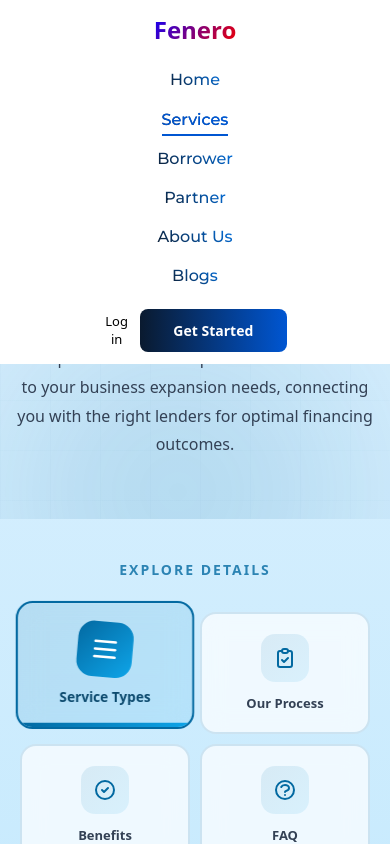
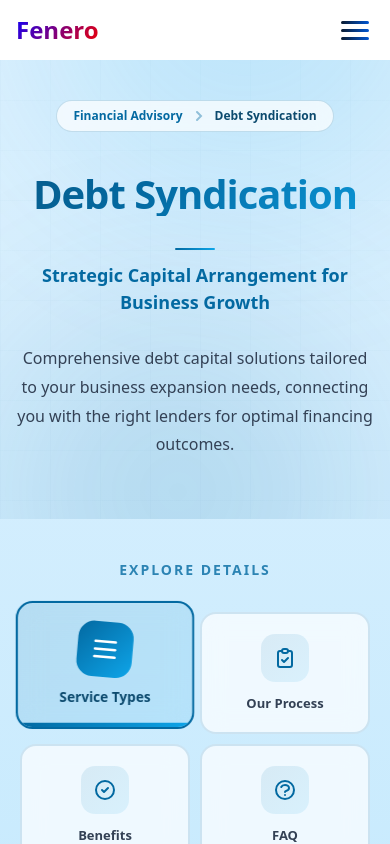
Before and after one commit to tanishhhk/Fenero, a React (Vite) app: page /services/1 in a window 390 px wide. Shown: the top 844 px of the page. Built offline with nearby package versions, Linux system fonts and the light colour scheme.

Commit message:
Responsive Navbar In Mobile View

```diff
--- a/src/components/Navbar.jsx
+++ b/src/components/Navbar.jsx
@@ -7,15 +7,15 @@
   const location = useLocation();
   const [activeLink, setActiveLink] = useState('/');
   const [showServicesDropdown, setShowServicesDropdown] = useState(false);
+  const [mobileMenuOpen, setMobileMenuOpen] = useState(false);
+  const [mobileServicesOpen, setMobileServicesOpen] = useState(false);
   const dropdownRef = useRef(null);
 
   useEffect(() => {
-    // Set active link based on current path
     setActiveLink(location.pathname);
   }, [location.pathname]);
 
   useEffect(() => {
-    // Close dropdown when clicking outside
     const handleClickOutside = (event) => {
       if (dropdownRef.current && !dropdownRef.current.contains(event.target)) {
         setShowServicesDropdown(false);
@@ -26,12 +26,32 @@
     return () => document.removeEventListener('mousedown', handleClickOutside);
   }, []);
 
+  // Close mobile menu when route changes
+  useEffect(() => {
+    setMobileMenuOpen(false);
+    setMobileServicesOpen(false);
+  }, [location.pathname]);
+
+  // Prevent body scroll when mobile menu is open
+  useEffect(() => {
+    if (mobileMenuOpen) {
+      document.body.style.overflow = 'hidden';
+    } else {
+      document.body.style.overflow = 'unset';
+    }
+    return () => {
+      document.body.style.overflow = 'unset';
+    };
+  }, [mobileMenuOpen]);
+
   const handleLogin = () => {
     navigate('/auth', { state: { mode: 'login' } });
+    setMobileMenuOpen(false);
   };
 
   const handleGetStarted = () => {
     navigate('/auth', { state: { mode: 'signup' } });
+    setMobileMenuOpen(false);
   };
 
   const isLinkActive = (href) => {
@@ -43,6 +63,8 @@
   const handleServiceClick = (serviceId) => {
     navigate(`/services/${serviceId}`);
     setShowServicesDropdown(false);
+    setMobileMenuOpen(false);
+    setMobileServicesOpen(false);
   };
 
   const services = [
@@ -53,9 +75,11 @@
   ];
 
   return (
+    <>
       <nav className="navbar">
         <div className="logo"><a href="/">Fenero</a></div>
 
+        {/* Desktop Navigation */}
         <div className="nav-links">
           <a href="/" className={isLinkActive('/') ? 'active' : ''}>Home</a>
 
@@ -86,14 +110,70 @@
           <a href="#" className={isLinkActive('#') ? 'active' : ''}>Partner</a>
           <a href="#" className={isLinkActive('#') ? 'active' : ''}>About Us</a>
           <a href="#" className={isLinkActive('#') ? 'active' : ''}>Blogs</a>
-        {/* <a href="#">Due Diligence</a> */}
         </div>
 
         <div className="new-actions">
           <button className="login-btn" onClick={handleLogin}>Log in</button>
           <button className="cta-btn" onClick={handleGetStarted}>Get Started</button>
         </div>
+
+        {/* Hamburger Menu Button */}
+        <button
+          className={`hamburger-menu ${mobileMenuOpen ? 'open' : ''}`}
+          onClick={() => setMobileMenuOpen(!mobileMenuOpen)}
+          aria-label="Toggle menu"
+        >
+          <span className="hamburger-line"></span>
+          <span className="hamburger-line"></span>
+          <span className="hamburger-line"></span>
+        </button>
       </nav>
+
+      {/* Mobile Menu Overlay */}
+      <div
+        className={`mobile-menu-overlay ${mobileMenuOpen ? 'open' : ''}`}
+        onClick={() => setMobileMenuOpen(false)}
+      ></div>
+
+      {/* Mobile Sidebar Menu */}
+      <div className={`mobile-menu ${mobileMenuOpen ? 'open' : ''}`}>
+        <div className="mobile-nav-links">
+          <a href="/" className={isLinkActive('/') ? 'active' : ''}>Home</a>
+
+          <div className={`mobile-services-wrapper ${mobileServicesOpen ? 'open' : ''}`}>
+            <button
+              className="mobile-services-link"
+              onClick={() => setMobileServicesOpen(!mobileServicesOpen)}
+            >
+              <span>Services</span>
+              <span className="mobile-services-arrow">▼</span>
+            </button>
+
+            <div className={`mobile-services-dropdown ${mobileServicesOpen ? 'open' : ''}`}>
+              {services.map(service => (
+                <button
+                  key={service.id}
+                  className="mobile-dropdown-item"
+                  onClick={() => handleServiceClick(service.id)}
+                >
+                  {service.label}
+                </button>
+              ))}
+            </div>
+          </div>
+
+          <a href="#">Borrower</a>
+          <a href="#">Partner</a>
+          <a href="#">About Us</a>
+          <a href="#">Blogs</a>
+        </div>
+
+        <div className="mobile-actions">
+          <button className="login-btn" onClick={handleLogin}>Log in</button>
+          <button className="cta-btn" onClick={handleGetStarted}>Get Started</button>
+        </div>
+      </div>
+    </>
   );
 }
 
--- a/src/components/services/TypesSection.jsx
+++ b/src/components/services/TypesSection.jsx
@@ -1,10 +1,12 @@
 // src/components/services/TypesSection.jsx
 import React, { useEffect, useRef, useState } from 'react';
+import { useNavigate } from 'react-router-dom';
 import '../../styles/services/TypesSection.css';
 
 const TypesSection = ({ types }) => {
   const sectionRef = useRef(null);
   const [visibleCards, setVisibleCards] = useState([]);
+  const navigate = useNavigate();
 
   useEffect(() => {
     const observer = new IntersectionObserver(
@@ -25,6 +27,10 @@
     return () => observer.disconnect();
   }, [types]);
 
+  const handleCardClick = () => {
+    navigate('/auth', { state: { mode: 'signup' } });
+  };
+
   return (
     <section className="types-section-v2" ref={sectionRef}>
       <div className="section-header-v2">
@@ -44,6 +50,7 @@
             data-index={index}
             className={`type-card-v2 ${visibleCards.includes(index) ? 'visible' : ''}`}
             style={{ transitionDelay: `${index * 0.1}s` }}
+            onClick={handleCardClick}
           >
             <div className="card-number">{String(index + 1).padStart(2, '0')}</div>
 
--- a/src/styles/landing/navbar.css
+++ b/src/styles/landing/navbar.css
@@ -28,7 +28,6 @@
   font-weight: 700;
   font-size: 24px;
 }
-
 
 .nav-links {
   list-style: none;
@@ -100,7 +99,6 @@
   flex-shrink: 0;
 }
 
-
 .login-btn {
   position: relative;
   background: none;
@@ -112,7 +110,6 @@
   transition: color 0.25s ease, transform 0.25s ease, opacity 0.25s ease;
 }
 
-/* Underline animation (hidden by default) */
 .login-btn::after {
   content: "";
   position: absolute;
@@ -316,6 +313,175 @@
   }
 }
 
+/* Hamburger Menu - Hidden on desktop */
+.hamburger-menu {
+  display: none;
+  flex-direction: column;
+  gap: 5px;
+  cursor: pointer;
+  z-index: 101;
+  background: none;
+  border: none;
+  padding: 5px;
+}
+
+.hamburger-line {
+  width: 28px;
+  height: 3px;
+  background: linear-gradient(90deg, #0a1a2f, #0056d2);
+  border-radius: 3px;
+  transition: all 0.3s ease;
+}
+
+.hamburger-menu.open .hamburger-line:nth-child(1) {
+  transform: rotate(45deg) translate(8px, 8px);
+}
+
+.hamburger-menu.open .hamburger-line:nth-child(2) {
+  opacity: 0;
+}
+
+.hamburger-menu.open .hamburger-line:nth-child(3) {
+  transform: rotate(-45deg) translate(8px, -8px);
+}
+
+/* Mobile Menu Overlay */
+.mobile-menu-overlay {
+  display: none;
+  position: fixed;
+  top: 0;
+  left: 0;
+  right: 0;
+  bottom: 0;
+  background: rgba(0, 0, 0, 0.5);
+  z-index: 98;
+  opacity: 0;
+  transition: opacity 0.3s ease;
+}
+
+.mobile-menu-overlay.open {
+  opacity: 1;
+}
+
+/* Mobile Sidebar Menu */
+.mobile-menu {
+  position: fixed;
+  top: 0;
+  right: -100%;
+  width: 280px;
+  height: 100vh;
+  background: linear-gradient(135deg, #ffffff 0%, #f8f9ff 100%);
+  box-shadow: -4px 0 20px rgba(0, 0, 0, 0.1);
+  z-index: 99;
+  transition: right 0.4s cubic-bezier(0.68, -0.55, 0.265, 1.55);
+  overflow-y: auto;
+  padding: 80px 30px 30px;
+}
+
+.mobile-menu.open {
+  right: 0;
+}
+
+.mobile-nav-links {
+  display: flex;
+  flex-direction: column;
+  gap: 0;
+  margin-bottom: 30px;
+}
+
+.mobile-nav-links a,
+.mobile-services-link {
+  text-decoration: none;
+  font-size: 18px;
+  font-family: "Montserrat", sans-serif;
+  font-weight: 500;
+  color: #0f1c2e;
+  padding: 16px 20px;
+  border-bottom: 1px solid rgba(3, 105, 161, 0.1);
+  transition: all 0.3s ease;
+  display: block;
+  background: none;
+  border: none;
+  border-bottom: 1px solid rgba(3, 105, 161, 0.1);
+  width: 100%;
+  text-align: left;
+  cursor: pointer;
+}
+
+.mobile-nav-links a:hover,
+.mobile-services-link:hover {
+  background: linear-gradient(90deg, rgba(1, 115, 230, 0.08) 0%, transparent 100%);
+  padding-left: 28px;
+  color: #0173e6;
+}
+
+.mobile-services-wrapper {
+  border-bottom: 1px solid rgba(3, 105, 161, 0.1);
+}
+
+.mobile-services-link {
+  display: flex;
+  justify-content: space-between;
+  align-items: center;
+  border-bottom: none;
+}
+
+.mobile-services-arrow {
+  font-size: 12px;
+  transition: transform 0.3s ease;
+}
+
+.mobile-services-wrapper.open .mobile-services-arrow {
+  transform: rotate(180deg);
+}
+
+.mobile-services-dropdown {
+  max-height: 0;
+  overflow: hidden;
+  transition: max-height 0.4s ease;
+  background: rgba(1, 115, 230, 0.03);
+}
+
+.mobile-services-dropdown.open {
+  max-height: 300px;
+}
+
+.mobile-dropdown-item {
+  display: block;
+  width: 100%;
+  padding: 14px 20px 14px 36px;
+  background: none;
+  border: none;
+  text-align: left;
+  cursor: pointer;
+  font-size: 15px;
+  font-weight: 500;
+  color: #475569;
+  font-family: "Montserrat", sans-serif;
+  transition: all 0.25s ease;
+}
+
+.mobile-dropdown-item:hover {
+  color: #0173e6;
+  padding-left: 44px;
+  background: linear-gradient(90deg, rgba(1, 115, 230, 0.08) 0%, transparent 100%);
+}
+
+.mobile-actions {
+  display: flex;
+  flex-direction: column;
+  gap: 12px;
+  padding-top: 20px;
+  border-top: 2px solid rgba(3, 105, 161, 0.1);
+}
+
+.mobile-actions .login-btn,
+.mobile-actions .cta-btn {
+  width: 100%;
+  text-align: center;
+  font-size: 16px;
+  padding: 12px 20px;
+}
 
 @media (min-width: 1440px) {
   .navbar {
@@ -379,68 +545,54 @@
 /* Mobile (up to 768px) */
 @media (max-width: 768px) {
   .navbar {
-    flex-direction: column;
-    gap: 20px;
-    padding: 15px;
+    justify-content: space-between;
+    padding: 15px 20px;
   }
 
   .logo {
     font-size: 20px;
   }
 
-  .nav-links {
-    flex-direction: column;
-    gap: 15px;
-    align-items: center;
+  /* Hide desktop navigation */
+  .nav-links,
+  .new-actions {
+    display: none;
   }
 
-  .nav-links a {
-    font-size: 18px;
+  /* Show hamburger menu */
+  .hamburger-menu {
+    display: flex;
   }
 
-  .services-link {
-    font-size: 18px;
-  }
-
-  .new-actions {
-    flex-direction: row;
-    gap: 12px;
-  }
-
-  .cta-btn {
-    padding: 8px 16px;
-    font-size: 14px;
+  /* Show mobile menu overlay when open */
+  .mobile-menu-overlay {
+    display: block;
   }
 }
 
 /* Small Mobile (up to 480px) */
 @media (max-width: 480px) {
   .navbar {
-    padding: 12px;
+    padding: 12px 16px;
   }
 
   .logo {
     font-size: 18px;
   }
 
-  .nav-links a {
-    font-size: 16px;
+  .mobile-menu {
+    width: 260px;
+    padding: 70px 20px 20px;
   }
 
-  .services-link {
+  .mobile-nav-links a,
+  .mobile-services-link {
     font-size: 16px;
+    padding: 14px 16px;
   }
 
-  .new-actions {
-    gap: 10px;
-  }
-
-  .cta-btn {
-    padding: 8px 14px;
-    font-size: 13px;
-  }
-
-  .login-btn {
-    font-size: 13px;
+  .mobile-dropdown-item {
+    font-size: 14px;
+    padding: 12px 16px 12px 32px;
   }
 }
```
Lines whose indentation alone changed are shown as unchanged.
